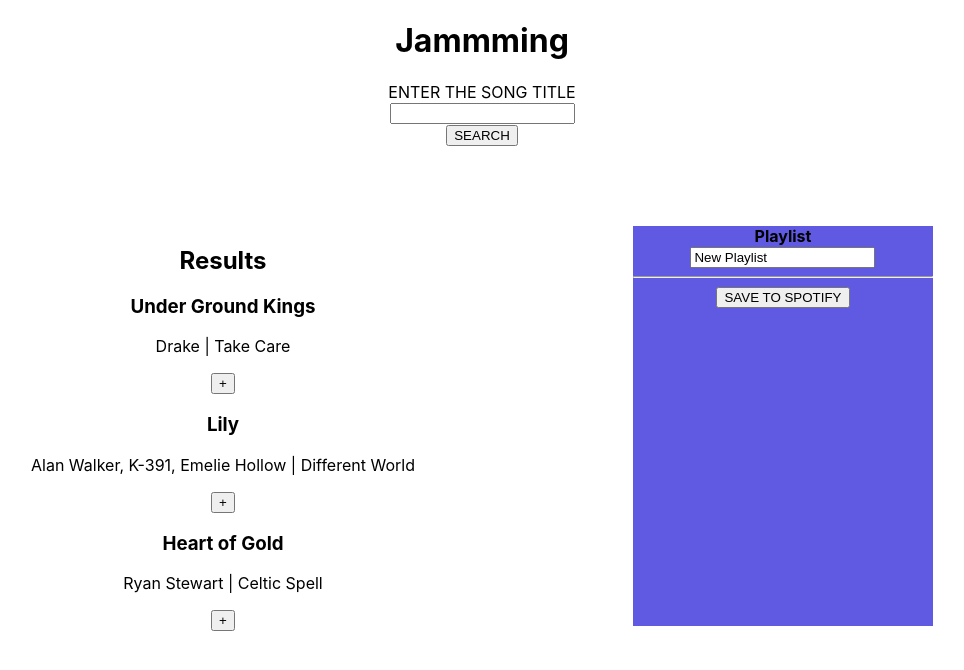
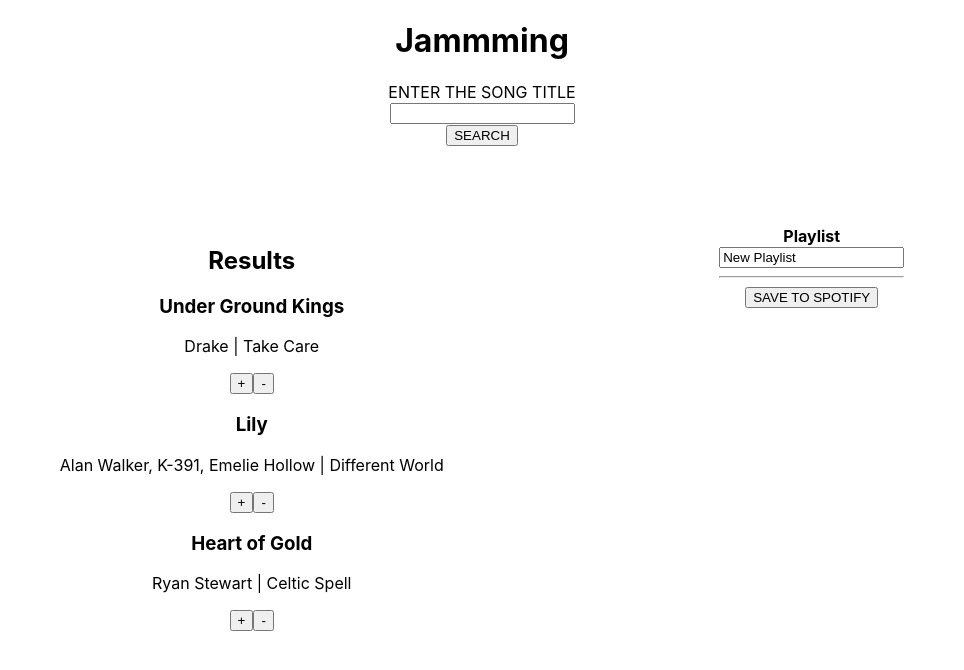
Before and after one commit to hadi-mollataheri/jammming, a React (Create React App) app: page / in a window 1280 px wide. Shown: the top 670 px of the page, without its empty margins (158-1122 px from the left). Built offline with nearby package versions, Linux system fonts and the light colour scheme.

Commit message:
Create flow for remove button and fix the bug the removed every track when clicking remove button

```diff
--- a/src/components/App/App.js
+++ b/src/components/App/App.js
@@ -72,10 +72,10 @@ function App() {
   const removeTrack = useCallback((track) => {
     if (playlistTracks.some((selectedTrack) => selectedTrack.id === track.id)) {
       setPlaylistTracks((prevTracks) => {
-        return prevTracks.filter((remainingTrack) => remainingTrack !== track);
+        return prevTracks.filter((remainingTrack) => remainingTrack.id !== track.id);
       });
     }
-  });
+  }, [playlistTracks]);
 
   const updatePlaylistName = (name) => {
     setPlaylistName(name);
--- a/src/components/Playlist/Playlist.js
+++ b/src/components/Playlist/Playlist.js
@@ -2,16 +2,12 @@ import React from "react";
 import Tracklist from "../Tracklist/Tracklist.js";
 
 function Playlist(props) {
-
   const handleNameChange = ({ target }) => {
     props.onNameChange(target.value);
   };
 
   return (
-    <div
-      className="playlist"
-      style={{ backgroundColor: "#6059E1", width: 300, height: 400 }}
-    >
+    <div className="playlist">
       <form>
         <label htmlFor="playListName" style={{ fontWeight: "bold" }}>
           Playlist
@@ -24,9 +20,7 @@ function Playlist(props) {
           value={props.playlistName}
         />
         <hr />
-        <Tracklist
-          tracks={props.playlistTracks}
-        />
+        <Tracklist tracks={props.playlistTracks} onRemove={props.onRemove} />
         <button type="submit">SAVE TO SPOTIFY</button>
       </form>
     </div>
--- a/src/components/Track/Track.js
+++ b/src/components/Track/Track.js
@@ -1,19 +1,20 @@
-// This component is used in SearchResult component.
-
 import React from "react";
 
 function Track(props) {
-  // onAdd is a function that needs to be called with a track
-  const addTrackHandler = ({ target }) => {
+  const addTrackHandler = (e) => {
     props.onAdd(props.track);
   };
-
-  // For readability I create the <button>s inside a function and I'll -
-  // render that function inside the render section(return statement)
+  const removeTrackHandler = (e) => {
+    props.onRemove(props.track);
+  };
   const renderActions = () => {
-    return <button onClick={addTrackHandler}>+</button>;
+    return (
+      <div>
+        <button onClick={addTrackHandler}>+</button>
+        <button onClick={removeTrackHandler}>-</button>
+      </div>
+    );
   };
-
   return (
     <div className="track">
       <div className="track-info">
@@ -26,5 +27,4 @@ function Track(props) {
     </div>
   );
 }
-
 export default Track;
--- a/src/components/Tracklist/Tracklist.js
+++ b/src/components/Tracklist/Tracklist.js
@@ -5,7 +5,14 @@ function Tracklist(props) {
   return (
     <div className="tracklist">
       {props.tracks.map((track) => {
-        return <Track track={track} key={track.id} onAdd={props.onAdd} />;
+        return (
+          <Track
+            track={track}
+            key={track.id}
+            onAdd={props.onAdd}
+            onRemove={props.onRemove}
+          />
+        );
       })}
     </div>
   );
```
